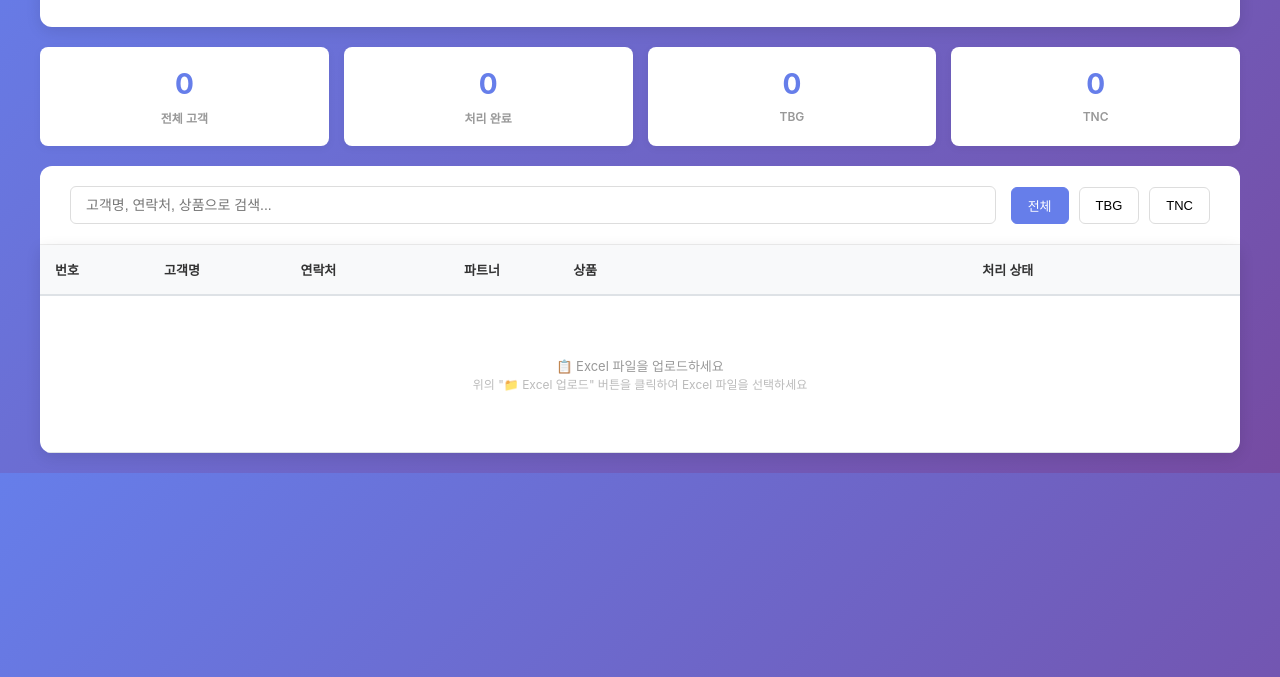
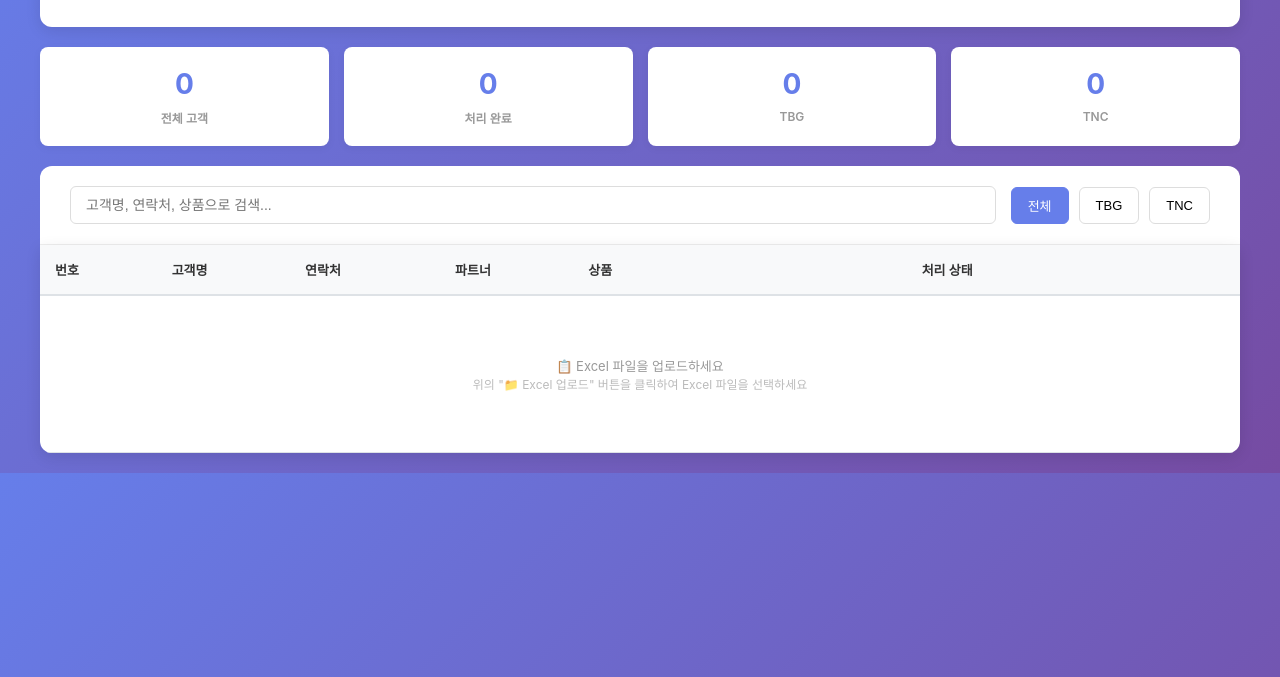
Before and after one commit to hrchang517/claud, a plain HTML site: page templates/dashboard.html in a window 1280 px wide. Shown: the part 123-800 px from the top of the page. Drawn offline with Linux system fonts and the light colour scheme.

Commit message:
Adjust column widths in dashboard table

```diff
--- a/templates/dashboard.html
+++ b/templates/dashboard.html
@@ -268,11 +268,11 @@
             <table>
                 <thead>
                     <tr>
-                        <th style="width: 80px;">번호</th>
-                        <th style="width: 100px;">고객명</th>
-                        <th style="width: 120px;">연락처</th>
+                        <th style="width: 70px;">번호</th>
+                        <th style="width: 80px;">고객명</th>
+                        <th style="width: 90px;">연락처</th>
                         <th style="width: 80px;">파트너</th>
-                        <th style="width: 300px;">상품</th>
+                        <th style="width: 200px;">상품</th>
                         <th style="width: 200px;">처리 상태</th>
                     </tr>
                 </thead>
```
